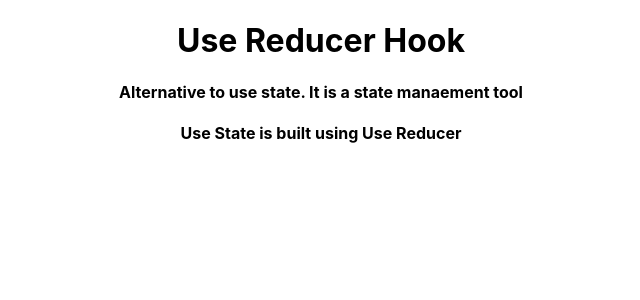
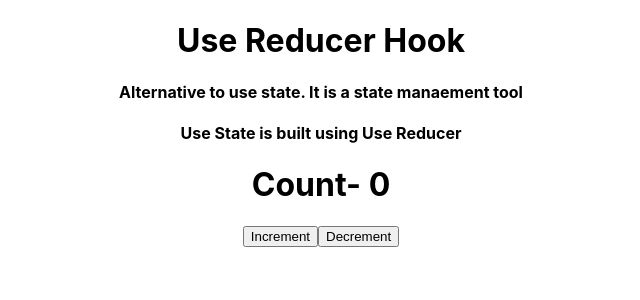
Before and after one commit to Sadia-hub/p1, a React (Create React App) app: page / in a window 1280 px wide. Shown: the top 300 px of the page, without its empty margins (319-959 px from the left). Built offline with nearby package versions, Linux system fonts and the light colour scheme.

Commit message:
use reducer done

```diff
--- a/src/App.js
+++ b/src/App.js
@@ -1,7 +1,7 @@
 import './App.css';
 import React, { createContext } from 'react';
+import Counter from './Counter';
 
-const userContext = createContext();
 
 function App() {
   return (
@@ -11,6 +11,8 @@
       <h4>Alternative to use state. It is a state manaement tool</h4>
       <h4>Use State is built using Use Reducer</h4>
 
+      <Counter />
+
     </div>
   );
 }
--- /dev/null
+++ b/src/Counter.js
@@ -0,0 +1,40 @@
+import React from 'react'
+import {useReducer} from 'react'
+
+
+const initialState = {
+    count:0
+}
+
+const reducer = (state, action) =>{
+    switch(action.type){
+        case 'INCREMENT':
+            return {...state, count:state.count+action.payload}
+        case 'DECREMENT':
+            return {...state, count:state.count-action.payload}
+        default:
+            return state
+    }
+}
+
+function Counter() {
+
+    const [state, dispatch] = useReducer(reducer, initialState)
+
+    const increment = () =>{
+        dispatch({type:'INCREMENT', payload:1})
+    }
+
+    const decrement = () =>{
+        dispatch({type:'DECREMENT', payload:1})
+    }
+  return (
+    <div>
+        <h1>Count- {state.count}</h1>
+        <button onClick={increment}>Increment</button>
+        <button onClick={decrement}>Decrement</button>
+    </div>
+  )
+}
+
+export default Counter
```
